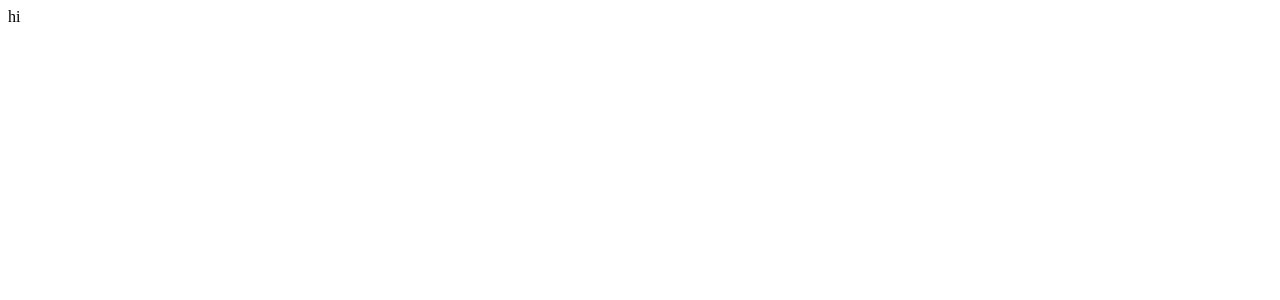
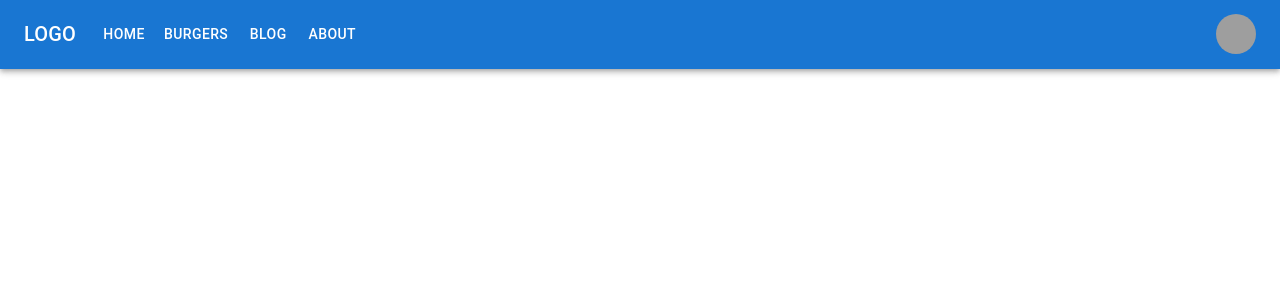
Before and after one commit to styylz/burgerProject, a React (Create React App) app in the folder client/: page / in a window 1280 px wide. Shown: the top 300 px of the page. Built offline with nearby package versions, Linux system fonts and the light colour scheme; grey boxes are pictures that could not be loaded.

Commit message:
feat(2): created navbar

```diff
--- a/client/src/App.jsx
+++ b/client/src/App.jsx
@@ -1,8 +1,137 @@
-import React from 'react';
+import * as React from 'react';
+import AppBar from '@mui/material/AppBar';
+import Box from '@mui/material/Box';
+import Toolbar from '@mui/material/Toolbar';
+import IconButton from '@mui/material/IconButton';
+import Typography from '@mui/material/Typography';
+import Menu from '@mui/material/Menu';
+import MenuIcon from '@mui/icons-material/Menu';
+import Container from '@mui/material/Container';
+import Avatar from '@mui/material/Avatar';
+import Button from '@mui/material/Button';
+import Tooltip from '@mui/material/Tooltip';
+import MenuItem from '@mui/material/MenuItem';
 
-const App = () => (
-  <> hi </>
+const pages = ['Home', 'Burgers', 'Blog', 'About'];
+const settings = ['Profile', 'Account', 'Dashboard', 'Logout'];
 
-);
+const App = () => {
+  const [anchorElNav, setAnchorElNav] = React.useState(null);
+  const [anchorElUser, setAnchorElUser] = React.useState(null);
 
+  const handleOpenNavMenu = (event) => {
+    setAnchorElNav(event.currentTarget);
+  };
+  const handleOpenUserMenu = (event) => {
+    setAnchorElUser(event.currentTarget);
+  };
+
+  const handleCloseNavMenu = () => {
+    setAnchorElNav(null);
+  };
+
+  const handleCloseUserMenu = () => {
+    setAnchorElUser(null);
+  };
+
+  return (
+    <AppBar position="static">
+      <Container maxWidth="xl">
+        <Toolbar disableGutters>
+          <Typography
+            variant="h6"
+            noWrap
+            component="div"
+            sx={{ mr: 2, display: { xs: 'none', md: 'flex' } }}
+          >
+            LOGO
+          </Typography>
+
+          <Box sx={{ flexGrow: 1, display: { xs: 'flex', md: 'none' } }}>
+            <IconButton
+              size="large"
+              onClick={handleOpenNavMenu}
+              color="inherit"
+            >
+              <MenuIcon />
+            </IconButton>
+            <Menu
+              id="menu-appbar"
+              anchorEl={anchorElNav}
+              anchorOrigin={{
+                vertical: 'bottom',
+                horizontal: 'left',
+              }}
+              keepMounted
+              transformOrigin={{
+                vertical: 'top',
+                horizontal: 'left',
+              }}
+              open={Boolean(anchorElNav)}
+              onClose={handleCloseNavMenu}
+              sx={{
+                display: { xs: 'block', md: 'none' },
+              }}
+            >
+              {pages.map((page) => (
+                <MenuItem key={page} onClick={handleCloseNavMenu}>
+                  <Typography textAlign="center">{page}</Typography>
+                </MenuItem>
+              ))}
+            </Menu>
+          </Box>
+          <Typography
+            variant="h6"
+            noWrap
+            component="div"
+            sx={{ flexGrow: 1, display: { xs: 'flex', md: 'none' } }}
+          >
+            LOGO
+          </Typography>
+          <Box sx={{ flexGrow: 1, display: { xs: 'none', md: 'flex' } }}>
+            {pages.map((page) => (
+              <Button
+                key={page}
+                onClick={handleCloseNavMenu}
+                sx={{ my: 2, color: 'white', display: 'block' }}
+              >
+                {page}
+              </Button>
+            ))}
+          </Box>
+
+          <Box sx={{ flexGrow: 0 }}>
+            <Tooltip title="Open settings">
+              <IconButton onClick={handleOpenUserMenu} sx={{ p: 0 }}>
+                <Avatar src="/static/images/avatar/2.jpg" />
+              </IconButton>
+            </Tooltip>
+            <Menu
+              sx={{ mt: '45px' }}
+              id="menu-appbar"
+              anchorEl={anchorElUser}
+              anchorOrigin={{
+                vertical: 'top',
+                horizontal: 'right',
+              }}
+              keepMounted
+              transformOrigin={{
+                vertical: 'top',
+                horizontal: 'right',
+              }}
+              open={Boolean(anchorElUser)}
+              onClose={handleCloseUserMenu}
+            >
+              {settings.map((setting) => (
+                <MenuItem key={setting} onClick={handleCloseUserMenu}>
+                  <Typography textAlign="center">{setting}</Typography>
+                </MenuItem>
+              ))}
+            </Menu>
+          </Box>
+        </Toolbar>
+      </Container>
+    </AppBar>
+  );
+};
 export default App;
--- a/client/src/index.jsx
+++ b/client/src/index.jsx
@@ -1,9 +1,11 @@
 import React from 'react';
 import ReactDOM from 'react-dom';
+import CssBaseline from '@mui/material/CssBaseline';
 import App from './App';
 
 ReactDOM.render(
   <React.StrictMode>
+    <CssBaseline />
     <App />
   </React.StrictMode>,
   document.getElementById('root'),
```
